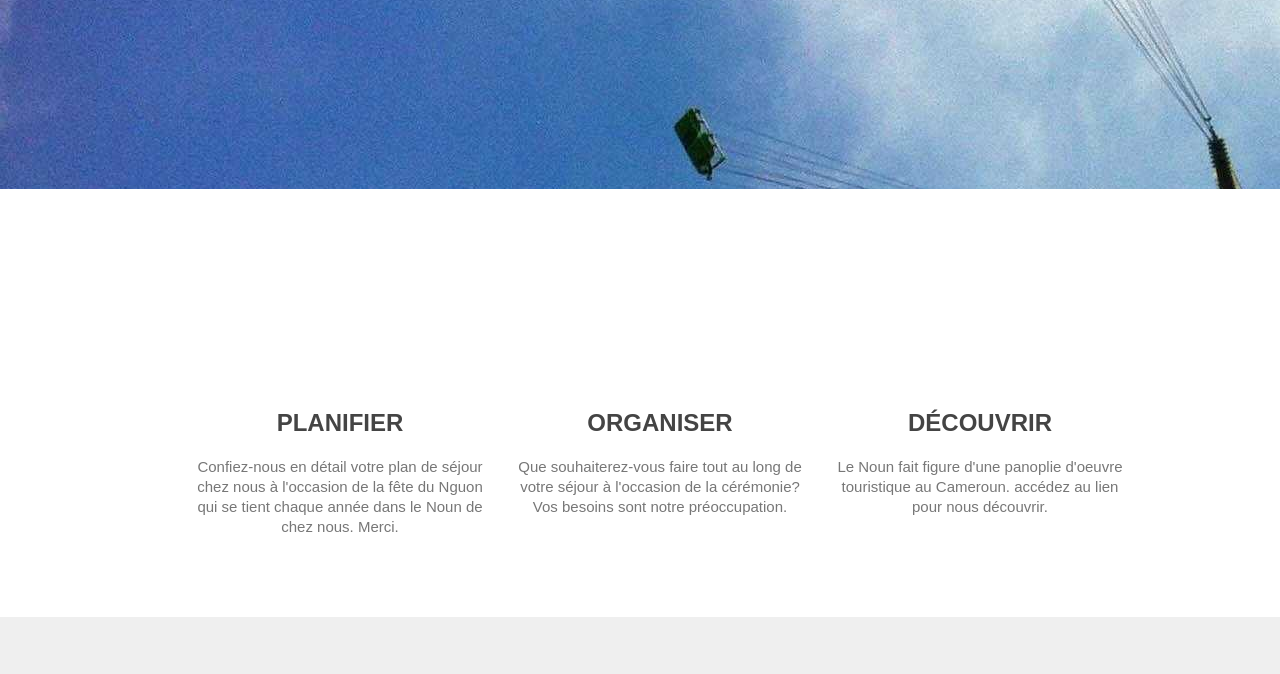
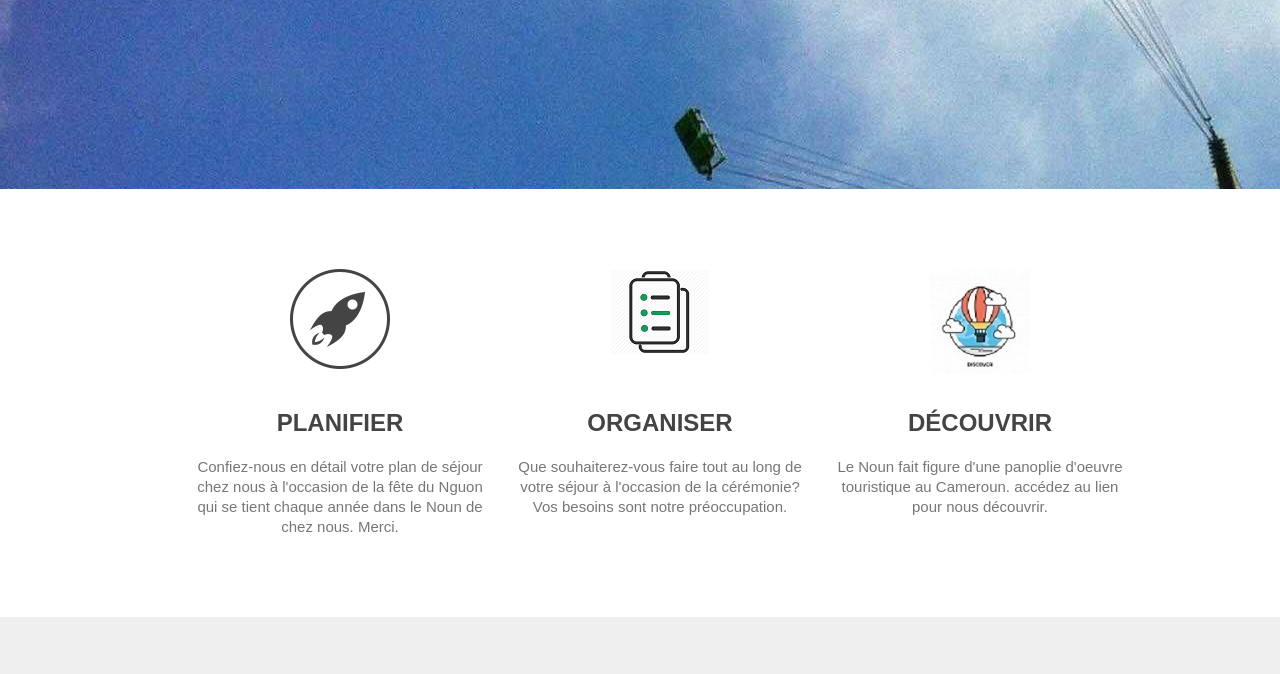
Before and after one commit to focav/focav, a plain HTML site: page index.html in a window 1280 px wide. Shown: the part 511-1185 px from the top of the page. Drawn offline with Linux system fonts and the light colour scheme.

Commit message:
Update styles.css

```diff
--- a/styles.css
+++ b/styles.css
@@ -142,13 +142,13 @@ header nav ul li a{
     margin-bottom: 20px;
 }
 #step-1{
-    background: url('images/logo1.png') no-repeat top center;
+    background: url('logo1.png') no-repeat top center;
 }
 #step-2{
-    background: url('images/logo2.png') no-repeat top center;
+    background: url('logo2.png') no-repeat top center;
 }
 #step-3{
-    background: url('images/logo3.jpg') no-repeat top center;
+    background: url('logo3.jpg') no-repeat top center;
 }
 
 /* POSSIBILITIES */
```
